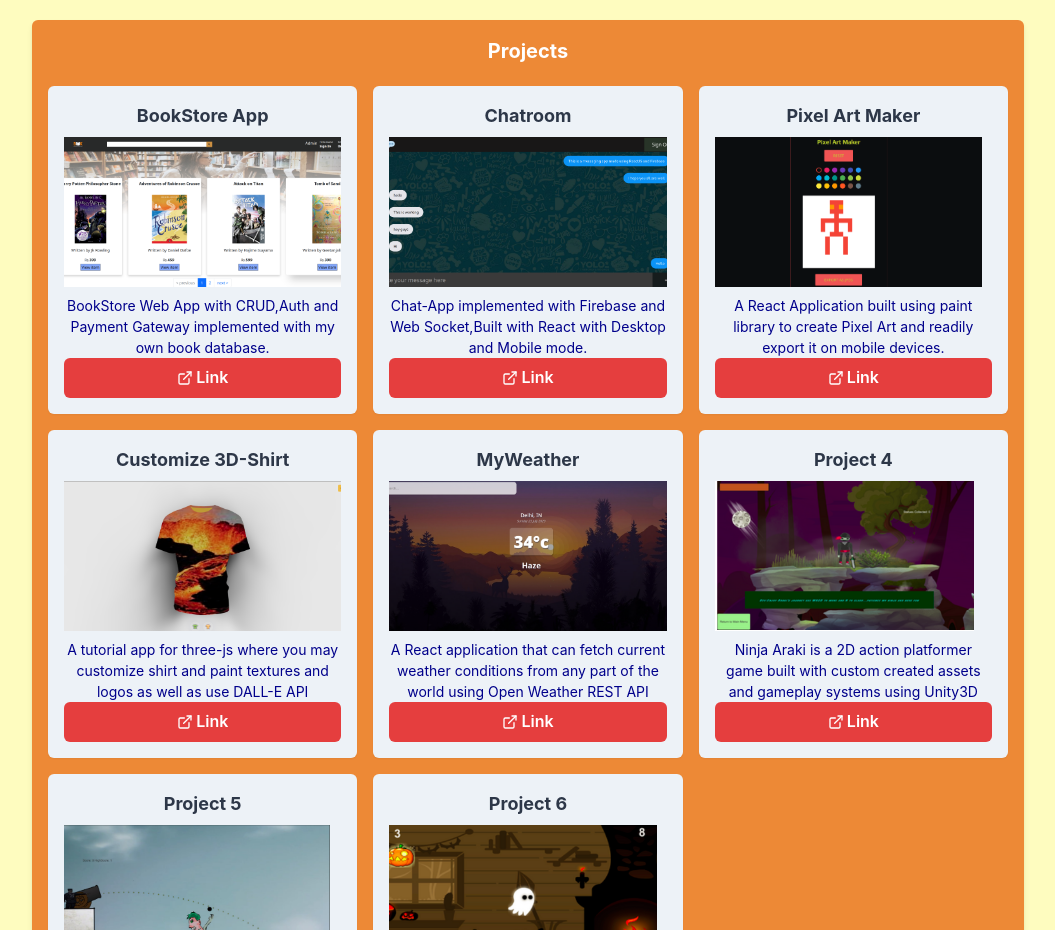
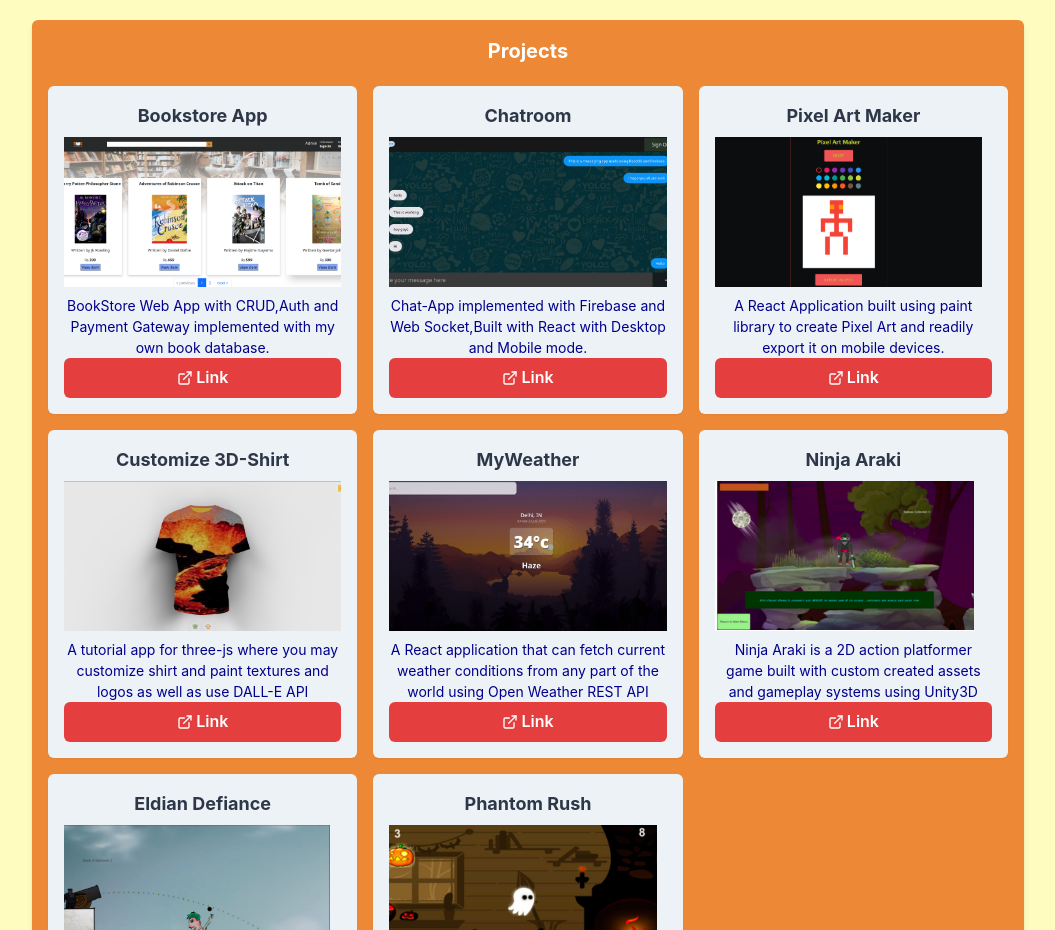
Before and after one commit to Magmastorm3007/Portfolio-site, a React (Vite) app: page /projects in a window 1280 px wide. Shown: the part 242-1172 px from the top of the page, without its empty margins (112-1167 px from the left). Built offline with nearby package versions, Linux system fonts and the light colour scheme.

Commit message:
reverse commit and updates

```diff
--- a/src/pages/Contact.jsx
+++ b/src/pages/Contact.jsx
@@ -1,6 +1,6 @@
 import React, { useState, useEffect } from 'react';
 import { motion } from 'framer-motion';
-import { FaGithub, FaLinkedin } from 'react-icons/fa';
+import { FaGithub, FaLinkedin, } from 'react-icons/fa';
 
 import emailjs from 'emailjs-com';
 import {
@@ -73,12 +73,12 @@ const Contact = () => {
         </Box>
         <Flex justifyContent="center" alignItems="center" py={2}>
           <motion.div whileHover={{ scale: 1.1 }} whileTap={{ scale: 0.9 }}>
-            <a href="https://github.com/your-github" target="_blank" rel="noopener noreferrer">
+            <a href="https://github.com/Magmastorm3007" target="_blank" rel="noopener noreferrer">
               <FaGithub size={30} color={colorMode === 'light' ? 'white' : 'black'} />
             </a>
           </motion.div>
           <motion.div whileHover={{ scale: 1.1 }} whileTap={{ scale: 0.9 }} px={2}>
-            <a href="https://www.linkedin.com/in/your-linkedin" target="_blank" rel="noopener noreferrer">
+            <a href="https://www.linkedin.com/in/shashwat-nath-077128168/" target="_blank" rel="noopener noreferrer">
               <FaLinkedin size={30} color={colorMode === 'light' ? 'white' : 'black'} />
             </a>
           </motion.div>
--- a/src/pages/Homepage.jsx
+++ b/src/pages/Homepage.jsx
@@ -46,7 +46,7 @@ function Homepage() {
 
                 .pauseFor(1500)
                   .typeString('Web Developer | Game Developer')
-                  .callFunction(() => {
+                  .callFunction(() => {z
                     // After typing is completed, hide the cursor
                     typewriter.typewriterHtml.classList.add('hidden-cursor');
                   })
--- a/src/pages/Project.jsx
+++ b/src/pages/Project.jsx
@@ -5,7 +5,7 @@ import { FiExternalLink } from 'react-icons/fi';
 function Project() {
   const projects = [
     {
-      title: 'BookStore App',
+      title: 'Bookstore App',
       website: 'http://shashwatnath.me/OnlineBookStore/',
       description:
         'BookStore Web App with CRUD,Auth and Payment Gateway implemented with my own book database.',
@@ -41,21 +41,21 @@ function Project() {
         image: '7.png', // Replace with the path to your image file
       },
       {
-        title: 'Project 4',
+        title: 'Ninja Araki',
         website: 'https://magmastorm.itch.io/ninja-araki',
         description:
           'Ninja Araki is a 2D action platformer game built with custom created assets and gameplay systems using Unity3D',
         image: '4.png', // Replace with the path to your image file
       },
       {
-        title: 'Project 5',
+        title: 'Eldian Defiance',
         website: 'https://magmastorm.itch.io/eldian-defiance',
         description:
           'A game inspired by attack on titan that uses trajectory system based on mathematical calculations made in Unity3D',
         image: '5.png', // Replace with the path to your image file
       },
       {
-        title: 'Project 6',
+        title: 'Phantom Rush',
         website: 'https://magmastorm.itch.io/phantom-rush',
         description:
           'An Endless Runner where you have get the highest score by dodging enemies,made in Unity Engine 3D',
--- a/vite.config.js
+++ b/vite.config.js
@@ -3,6 +3,6 @@ import react from '@vitejs/plugin-react'
 
 // https://vitejs.dev/config/
 export default defineConfig({
-  base: "/Portfolio-site",
+  base: "/",
   plugins: [react()],
 })
```
Also changed, not shown: 2 other files (tests, documents, lock files or other folders).
